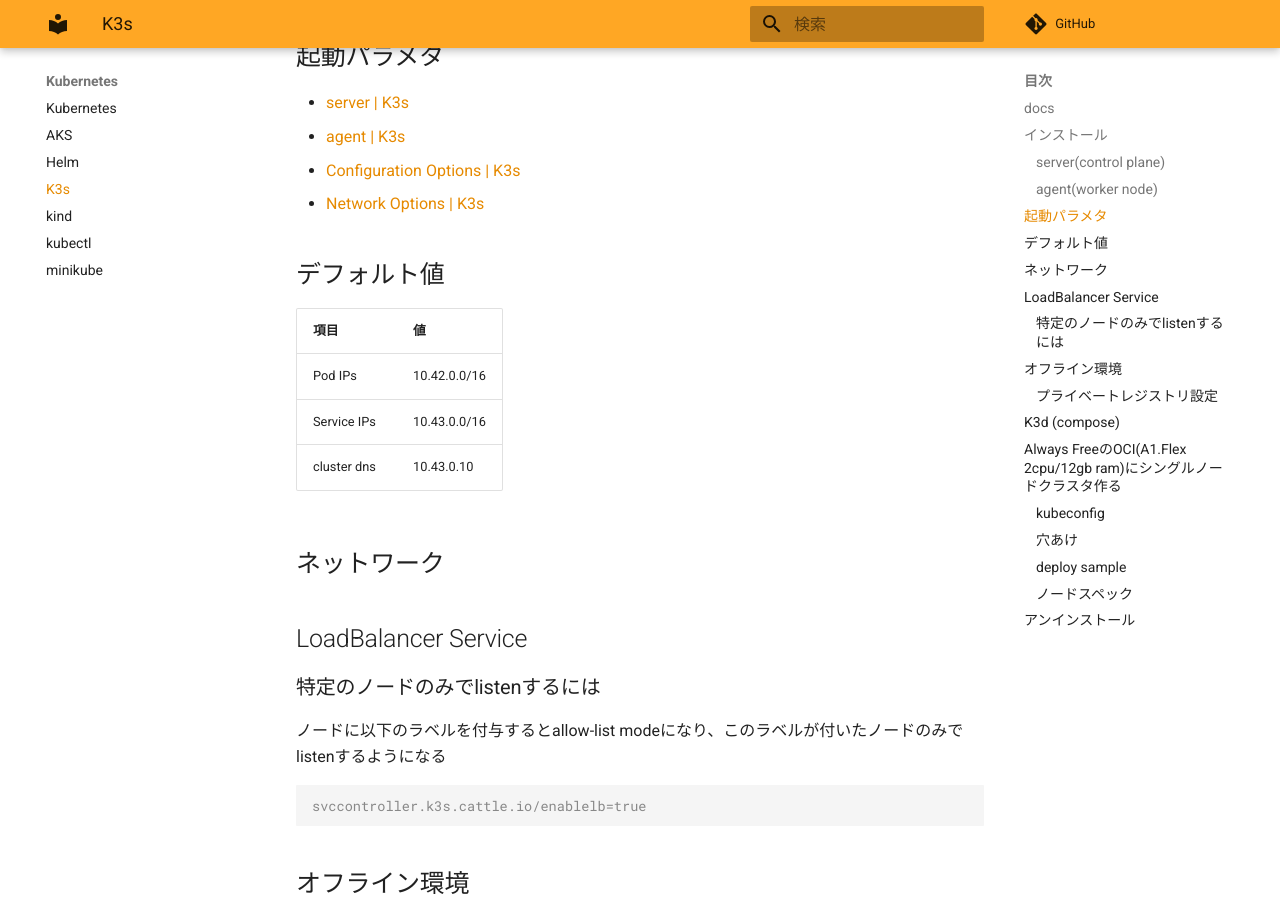
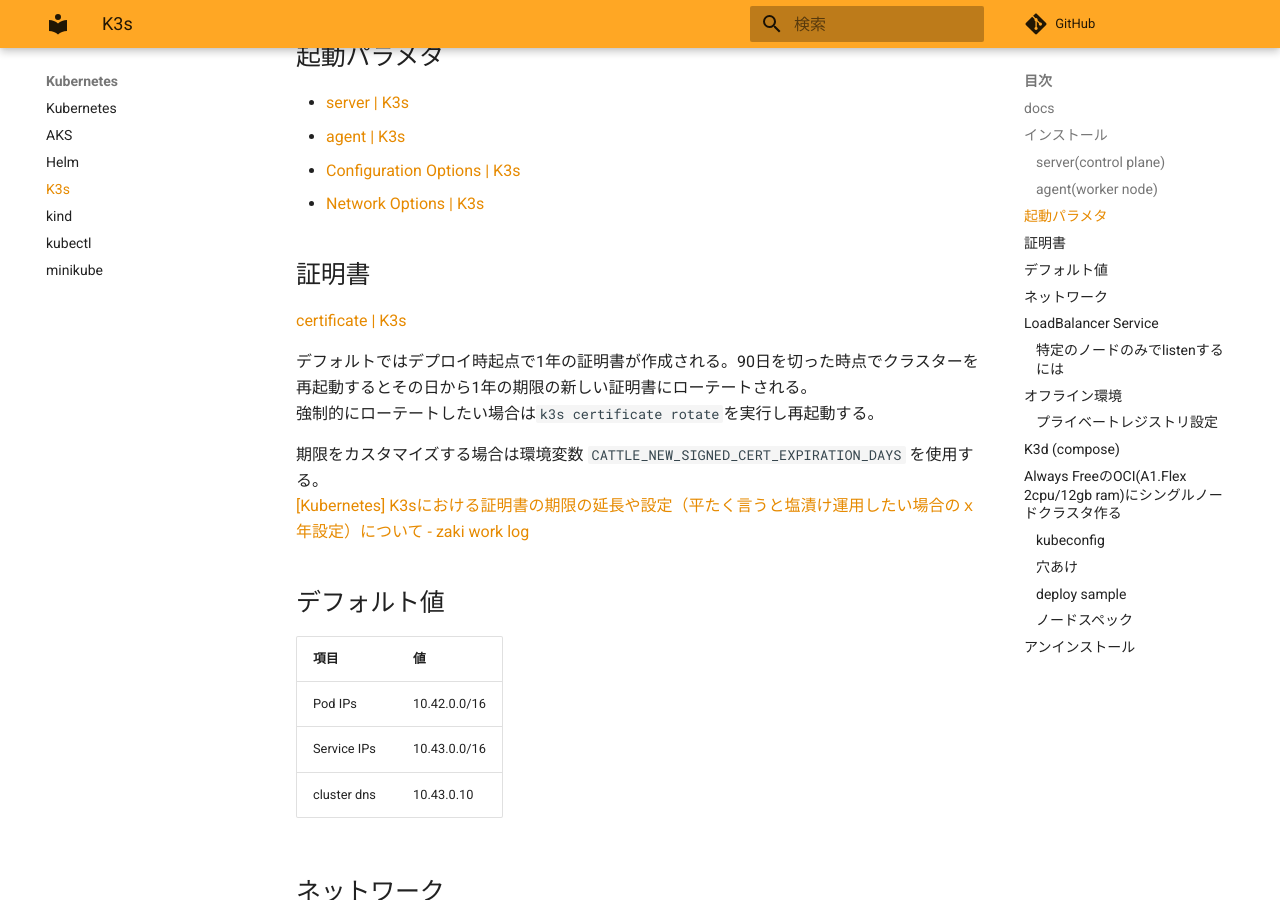
Before and after one commit to zaki-lknr/docs, an MkDocs documentation site: the page built from docs/Kubernetes/k3s.md, in a window 1280 px wide and 900 px high, scrolled down 677 px. Built offline with MkDocs 1.6.1 and Material for MkDocs 9.7.7, drawn with Linux system fonts in a browser that asks for light colours; comment, search, counter and statistics services are not loaded.

Commit message:
add: kubernetes/k3s: 証明書期限

```diff
--- a/docs/Kubernetes/k3s.md
+++ b/docs/Kubernetes/k3s.md
@@ -27,6 +27,16 @@ tokenはserverの `/var/lib/rancher/k3s/server/agent-token` にある。
 - [agent | K3s](https://docs.k3s.io/cli/agent)
 - [Configuration Options | K3s](https://docs.k3s.io/installation/configuration)
 - [Network Options | K3s](https://docs.k3s.io/installation/network-options)
+
+## 証明書
+
+[certificate | K3s](https://docs.k3s.io/cli/certificate)
+
+デフォルトではデプロイ時起点で1年の証明書が作成される。90日を切った時点でクラスターを再起動するとその日から1年の期限の新しい証明書にローテートされる。
+強制的にローテートしたい場合は`k3s certificate rotate`を実行し再起動する。
+
+期限をカスタマイズする場合は環境変数 `CATTLE_NEW_SIGNED_CERT_EXPIRATION_DAYS` を使用する。
+[[Kubernetes] K3sにおける証明書の期限の延長や設定（平たく言うと塩漬け運用したい場合のｘ年設定）について - zaki work log](https://zaki-hmkc.hatenablog.com/entry/2024/01/24/221706)
 
 ## デフォルト値
 
```
